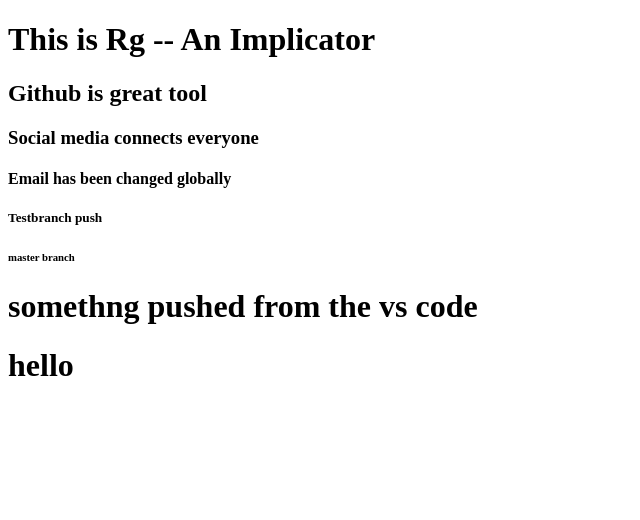
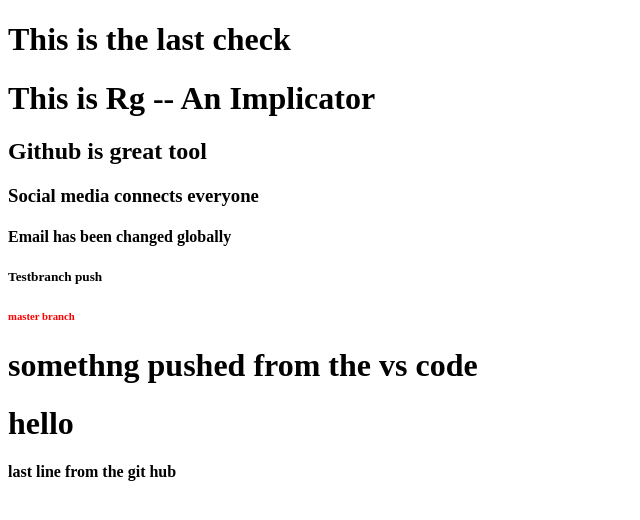
Before and after one commit to RohitGhosh7703/gitcommands, a plain HTML site: page index.html in a window 1280 px wide. Shown: the whole page, without its empty margins (0-640 px from the left). Drawn offline with Linux system fonts and the light colour scheme.

Commit message:
merge check which is pushed from the github

```diff
--- a/index.html
+++ b/index.html
@@ -4,9 +4,14 @@
     <meta charset="UTF-8">
     <meta name="viewport" content="width=device-width, initial-scale=1.0">
     <title>Document</title>
-
+    <style>
+        h6{
+            color : red;
+        }
+    </style>
 </head>
 <body>
+    <h1>This is the last check</h1>
     <h1>This is Rg -- An Implicator</h1>
     <h2>Github is great tool</h2>
     <h3>Social media connects everyone </h3>
@@ -16,5 +21,9 @@
     <h1>somethng pushed from the vs code </h1>
     <h1>hello</h1>
 
+
+
+    <h4>last line from the git hub</h4>
+
 </body>
 </html>
```
